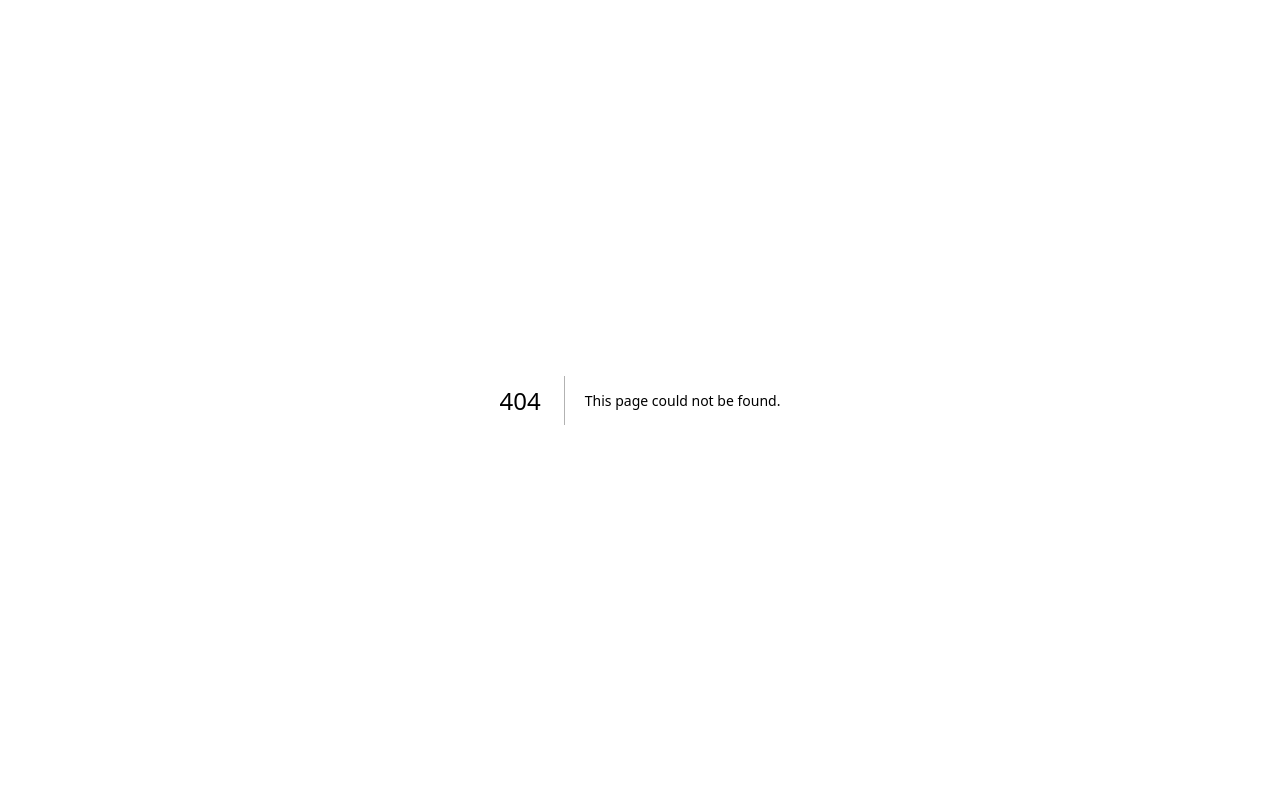
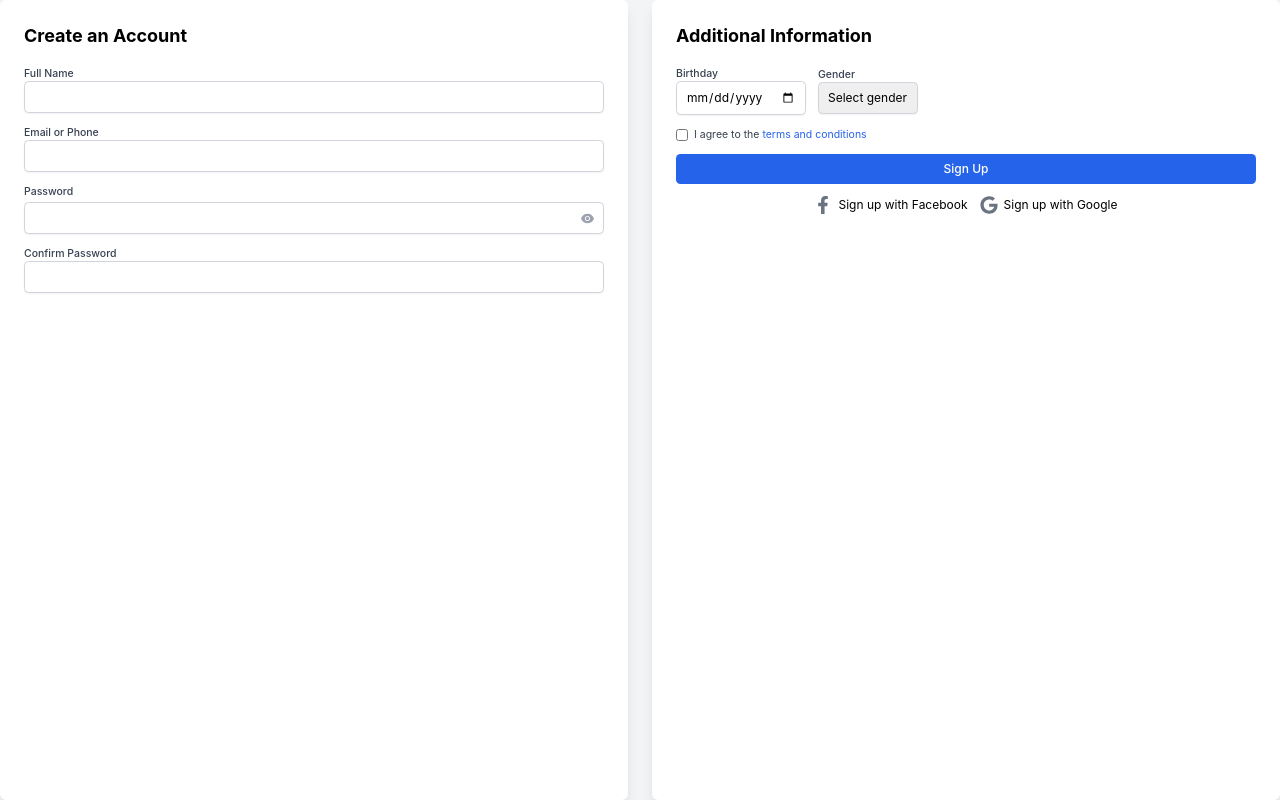
Before and after one commit to sumonDev13/alzaf-task, a Next.js app: page /signup in a window 1280 px wide. Before the commit this address had no page. Built offline with nearby package versions, Linux system fonts and the light colour scheme.

Commit message:
registrationPage

```diff
--- a/package.json
+++ b/package.json
@@ -9,6 +9,8 @@
     "lint": "next lint"
   },
   "dependencies": {
+    "@shadcn/ui": "^0.0.4",
+    "lucide-react": "^0.454.0",
     "next": "15.0.2",
     "react": "19.0.0-rc-02c0e824-20241028",
     "react-dom": "19.0.0-rc-02c0e824-20241028",
--- /dev/null
+++ b/src/app/signup/page.tsx
@@ -0,0 +1,186 @@
+"use client"
+import React, { useState } from 'react';
+import { FaFacebookF, FaGoogle } from 'react-icons/fa';
+import { AiFillEye, AiFillEyeInvisible } from 'react-icons/ai';
+
+const RegistrationPage: React.FC = () => {
+  const [formData, setFormData] = useState({
+    fullName: '',
+    emailOrPhone: '',
+    password: '',
+    confirmPassword: '',
+    birthday: '',
+    gender: '',
+    termsAccepted: false,
+  });
+  const [showPassword, setShowPassword] = useState(false);
+  const [errors, setErrors] = useState({
+    fullName: '',
+    emailOrPhone: '',
+    password: '',
+    confirmPassword: '',
+    birthday: '',
+    gender: '',
+    termsAccepted: '',
+  });
+
+  const handleSubmit = (e: React.FormEvent) => {
+    e.preventDefault();
+    // Add your registration logic here
+    console.log('Registration form submitted:', formData);
+  };
+
+  return (
+    <div className="flex min-h-screen bg-gray-100">
+      {/* Left Side */}
+      <div className="flex-1 bg-white shadow-lg rounded-lg p-8 mr-8">
+        <h2 className="text-2xl font-bold mb-6">Create an Account</h2>
+        <form onSubmit={handleSubmit} className="space-y-4">
+          <div>
+            <label htmlFor="fullName" className="block text-sm font-medium text-gray-700">
+              Full Name
+            </label>
+            <input
+              id="fullName"
+              name="fullName"
+              type="text"
+              required
+              className="appearance-none block w-full px-3 py-2 border border-gray-300 rounded-md shadow-sm placeholder-gray-400 focus:outline-none focus:ring-blue-500 focus:border-blue-500"
+              value={formData.fullName}
+              onChange={(e) => setFormData((prev) => ({ ...prev, fullName: e.target.value }))}
+            />
+            {errors.fullName && <p className="mt-2 text-sm text-red-600">{errors.fullName}</p>}
+          </div>
+          <div>
+            <label htmlFor="emailOrPhone" className="block text-sm font-medium text-gray-700">
+              Email or Phone
+            </label>
+            <input
+              id="emailOrPhone"
+              name="emailOrPhone"
+              type="text"
+              required
+              className="appearance-none block w-full px-3 py-2 border border-gray-300 rounded-md shadow-sm placeholder-gray-400 focus:outline-none focus:ring-blue-500 focus:border-blue-500"
+              value={formData.emailOrPhone}
+              onChange={(e) => setFormData((prev) => ({ ...prev, emailOrPhone: e.target.value }))}
+            />
+            {errors.emailOrPhone && <p className="mt-2 text-sm text-red-600">{errors.emailOrPhone}</p>}
+          </div>
+          <div>
+            <label htmlFor="password" className="block text-sm font-medium text-gray-700">
+              Password
+            </label>
+            <div className="mt-1 relative">
+              <input
+                id="password"
+                name="password"
+                type={showPassword ? 'text' : 'password'}
+                required
+                className="appearance-none block w-full px-3 py-2 border border-gray-300 rounded-md shadow-sm placeholder-gray-400 focus:outline-none focus:ring-blue-500 focus:border-blue-500"
+                value={formData.password}
+                onChange={(e) => setFormData((prev) => ({ ...prev, password: e.target.value }))}
+              />
+              <button
+                type="button"
+                className="absolute inset-y-0 right-0 pr-3 flex items-center"
+                onClick={() => setShowPassword(!showPassword)}
+              >
+                {showPassword ? <AiFillEyeInvisible className="h-5 w-5 text-gray-400" /> : <AiFillEye className="h-5 w-5 text-gray-400" />}
+              </button>
+            </div>
+            {errors.password && <p className="mt-2 text-sm text-red-600">{errors.password}</p>}
+          </div>
+          <div>
+            <label htmlFor="confirmPassword" className="block text-sm font-medium text-gray-700">
+              Confirm Password
+            </label>
+            <input
+              id="confirmPassword"
+              name="confirmPassword"
+              type="password"
+              required
+              className="appearance-none block w-full px-3 py-2 border border-gray-300 rounded-md shadow-sm placeholder-gray-400 focus:outline-none focus:ring-blue-500 focus:border-blue-500"
+              value={formData.confirmPassword}
+              onChange={(e) => setFormData((prev) => ({ ...prev, confirmPassword: e.target.value }))}
+            />
+            {errors.confirmPassword && <p className="mt-2 text-sm text-red-600">{errors.confirmPassword}</p>}
+          </div>
+        </form>
+      </div>
+
+      {/* Right Side */}
+      <div className="flex-1 bg-white shadow-lg rounded-lg p-8">
+        <h2 className="text-2xl font-bold mb-6">Additional Information</h2>
+        <div className="flex items-center space-x-4 mb-4">
+          <div>
+            <label htmlFor="birthday" className="block text-sm font-medium text-gray-700">
+              Birthday
+            </label>
+            <input
+              id="birthday"
+              name="birthday"
+              type="date"
+              required
+              className="appearance-none block w-full px-3 py-2 border border-gray-300 rounded-md shadow-sm placeholder-gray-400 focus:outline-none focus:ring-blue-500 focus:border-blue-500"
+              value={formData.birthday}
+              onChange={(e) => setFormData((prev) => ({ ...prev, birthday: e.target.value }))}
+            />
+            {errors.birthday && <p className="mt-2 text-sm text-red-600">{errors.birthday}</p>}
+          </div>
+          <div>
+            <label htmlFor="gender" className="block text-sm font-medium text-gray-700">
+              Gender
+            </label>
+            <select
+              id="gender"
+              name="gender"
+              required
+              className="appearance-none block w-full px-3 py-2 border border-gray-300 rounded-md shadow-sm placeholder-gray-400 focus:outline-none focus:ring-blue-500 focus:border-blue-500"
+              value={formData.gender}
+              onChange={(e) => setFormData((prev) => ({ ...prev, gender: e.target.value }))}
+            >
+              <option value="">Select gender</option>
+              <option value="male">Male</option>
+              <option value="female">Female</option>
+              <option value="other">Other</option>
+            </select>
+            {errors.gender && <p className="mt-2 text-sm text-red-600">{errors.gender}</p>}
+          </div>
+        </div>
+        <div className="flex items-center mb-4">
+          <input
+            id="termsAccepted"
+            name="termsAccepted"
+            type="checkbox"
+            checked={formData.termsAccepted}
+            onChange={(e) => setFormData((prev) => ({ ...prev, termsAccepted: e.target.checked }))}
+            className="h-4 w-4 text-blue-600 focus:ring-blue-500 border-gray-300 rounded"
+          />
+          <label htmlFor="termsAccepted" className="ml-2 block text-sm text-gray-700">
+            I agree to the <a href="#" className="text-blue-600 hover:underline">terms and conditions</a>
+          </label>
+        </div>
+        {errors.termsAccepted && <p className="mt-2 text-sm text-red-600">{errors.termsAccepted}</p>}
+        <button
+          type="submit"
+          className="w-full bg-blue-600 hover:bg-blue-700 text-white font-medium py-2 px-4 rounded-md focus:outline-none focus:ring-2 focus:ring-offset-2 focus:ring-blue-500"
+          onClick={handleSubmit}
+        >
+          Sign Up
+        </button>
+        <div className="flex items-center justify-center mt-4 space-x-4">
+          <div className="flex items-center">
+            <FaFacebookF className="w-6 h-6 text-gray-500 mr-2" />
+            <span>Sign up with Facebook</span>
+          </div>
+          <div className="flex items-center">
+            <FaGoogle className="w-6 h-6 text-gray-500 mr-2" />
+            <span>Sign up with Google</span>
+          </div>
+        </div>
+      </div>
+    </div>
+  );
+};
+
+export default RegistrationPage;
```
Also changed, not shown: 1 other file (tests, documents, lock files or other folders).
